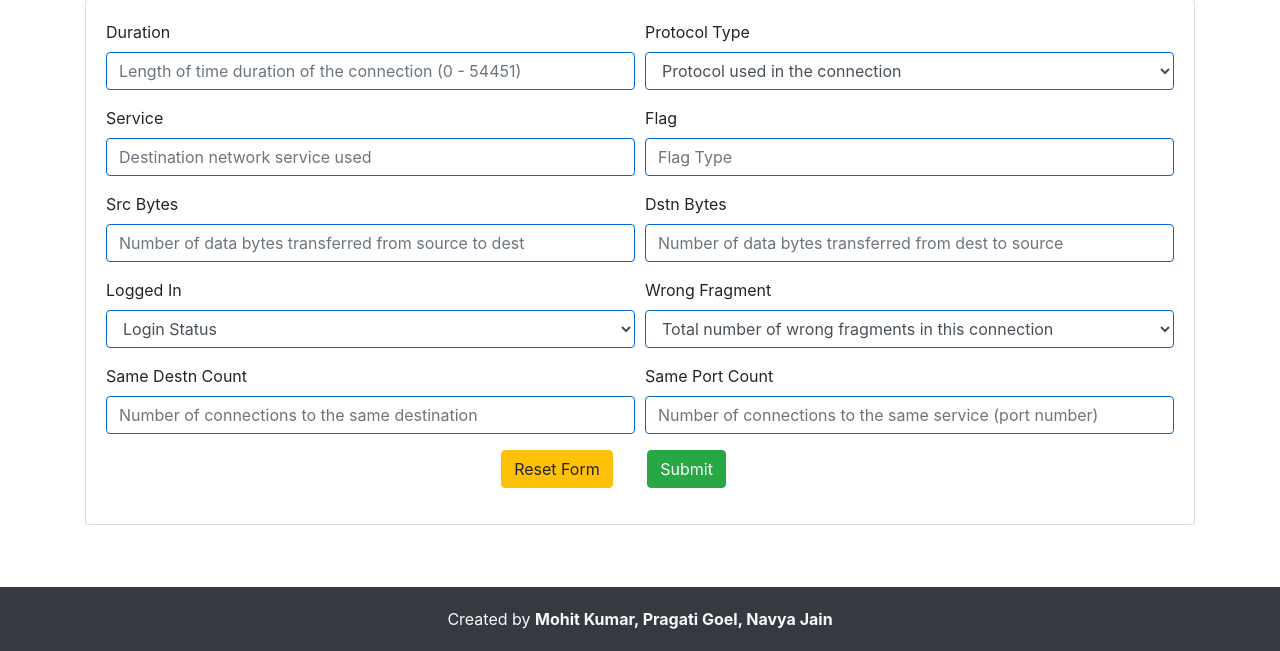
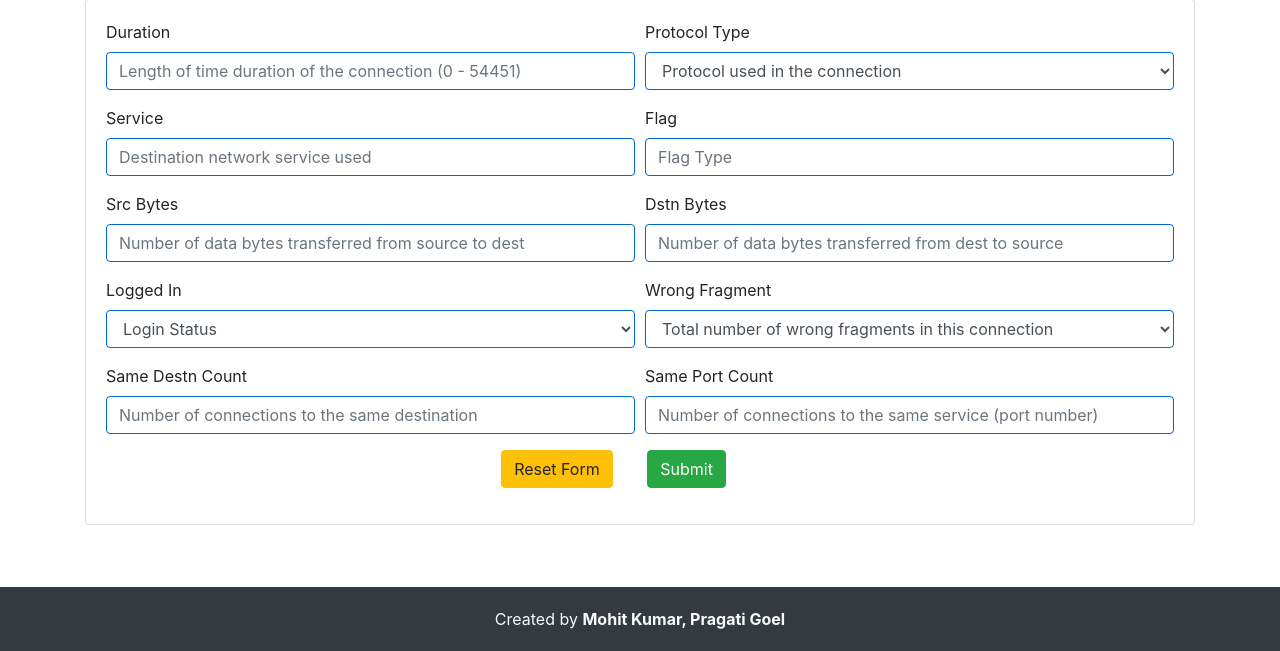
Before and after one commit to mohit-0077/NIDS-using-AI-ML, a Flask app: page / in a window 1280 px wide. Shown: the part 149-800 px from the top of the page. Run offline with Flask 2, Linux system fonts and the light colour scheme; parts of the project's set-up code (start-up, migrations or seed data) failed here and were passed over; some libraries are stand-ins or nearby versions.

Commit message:
Update index.html

```diff
--- a/templates/index.html
+++ b/templates/index.html
@@ -161,7 +161,7 @@
   <footer class="footer"
     style="background-color: #343a40; color: #f8f9fa; padding: 20px 0; position: fixed; width: 100%; bottom: 0;">
     <div class="container text-center">
-      <p style="margin: 0; font-size: 16px;">Created by <strong> Mohit Kumar, Pragati Goel, Navya Jain </strong></p>
+      <p style="margin: 0; font-size: 16px;">Created by <strong> Mohit Kumar, Pragati Goel </strong></p>
 
     </div>
   </footer>
```
